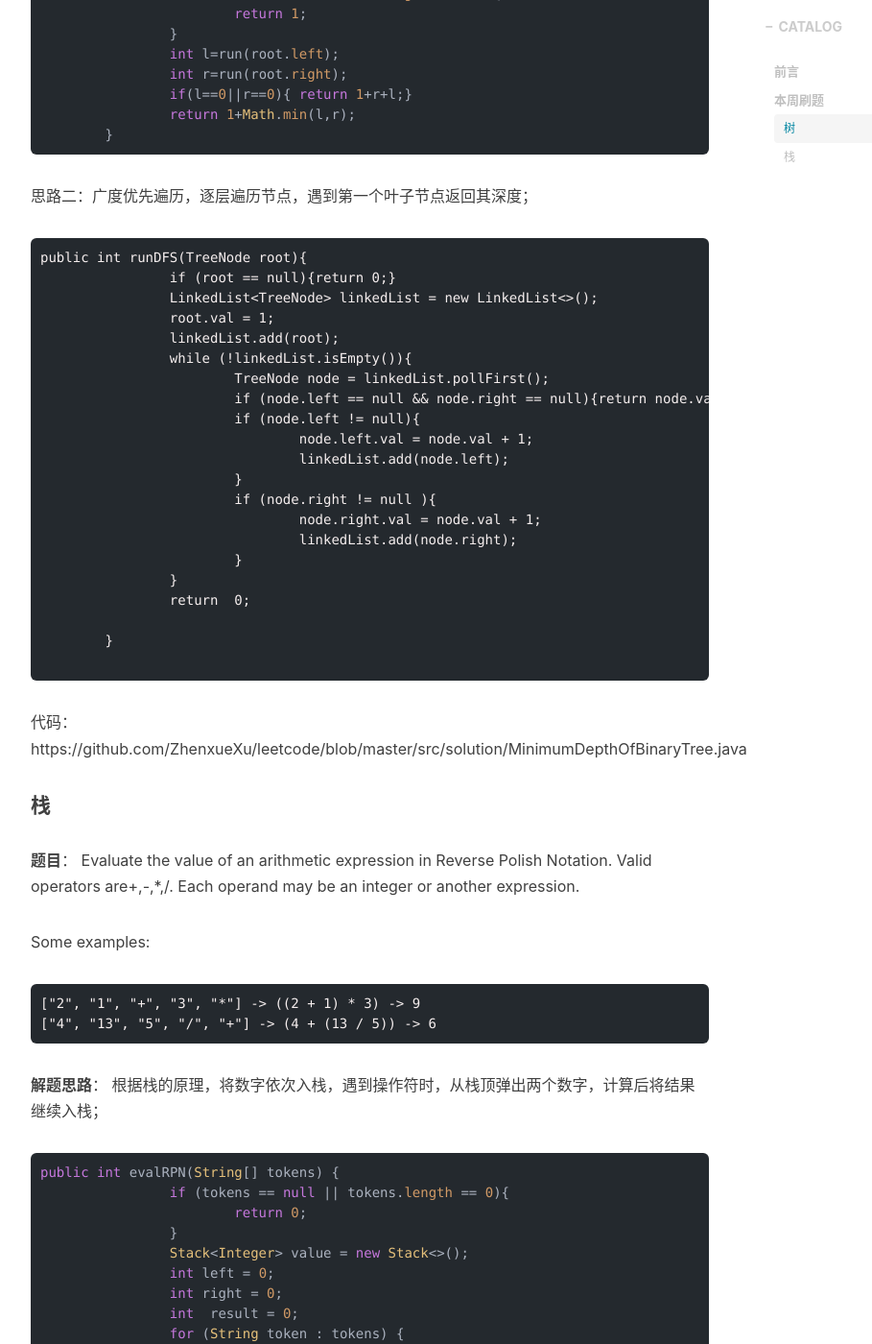
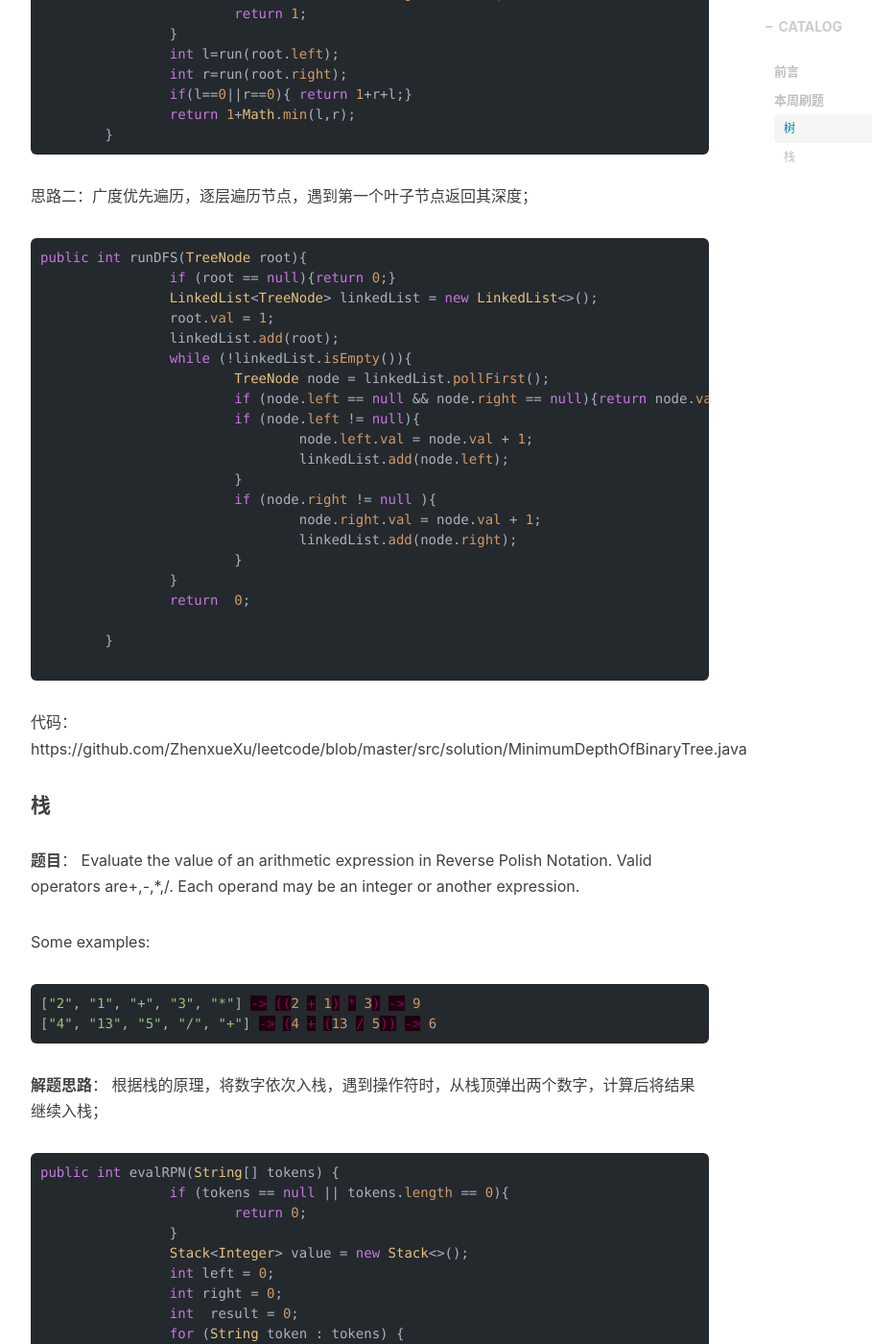
Before and after one commit to popsiclexu/popsiclexu.github.io, a Jekyll site: the page built from _posts/2019-03-23-leetcode-week1.markdown, in a window 1280 px wide and 1400 px high, scrolled down 973 px. Shown: the whole window at 96% size, without its empty margins (233-1142 px from the left). Built offline with Jekyll 4.4.1, drawn with Linux system fonts in a browser that asks for light colours; nearby versions of some CDN libraries; comment, search, counter and statistics services are not loaded.

Commit message:
Update 2019-03-23-leetcode-week1.markdown

````diff
--- a/_posts/2019-03-23-leetcode-week1.markdown
+++ b/_posts/2019-03-23-leetcode-week1.markdown
@@ -38,7 +38,7 @@ public int run(TreeNode root) {
 
 思路二：广度优先遍历，逐层遍历节点，遇到第一个叶子节点返回其深度；
 
-```
+```java
 public int runDFS(TreeNode root){
 		if (root == null){return 0;}
 		LinkedList<TreeNode> linkedList = new LinkedList<>();
@@ -70,7 +70,7 @@ Evaluate the value of an arithmetic expression in Reverse Polish Notation.
 Valid operators are+,-,*,/. Each operand may be an integer or another expression.
 
 Some examples:
-```
+```json
 ["2", "1", "+", "3", "*"] -> ((2 + 1) * 3) -> 9
 ["4", "13", "5", "/", "+"] -> (4 + (13 / 5)) -> 6
 ```
````
